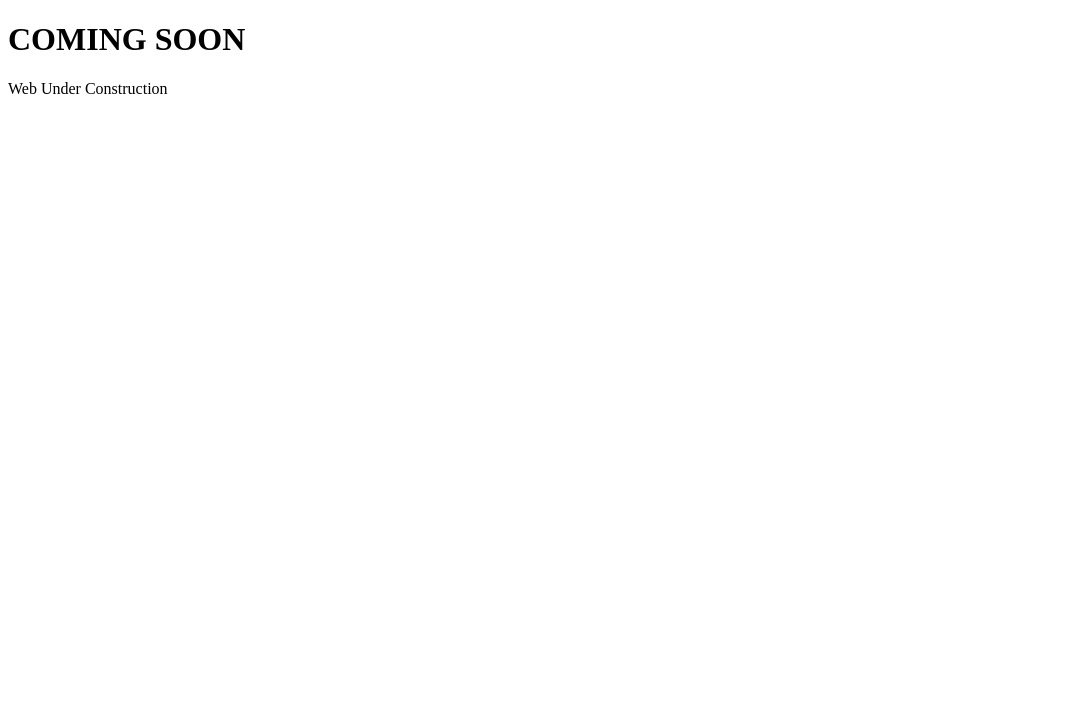
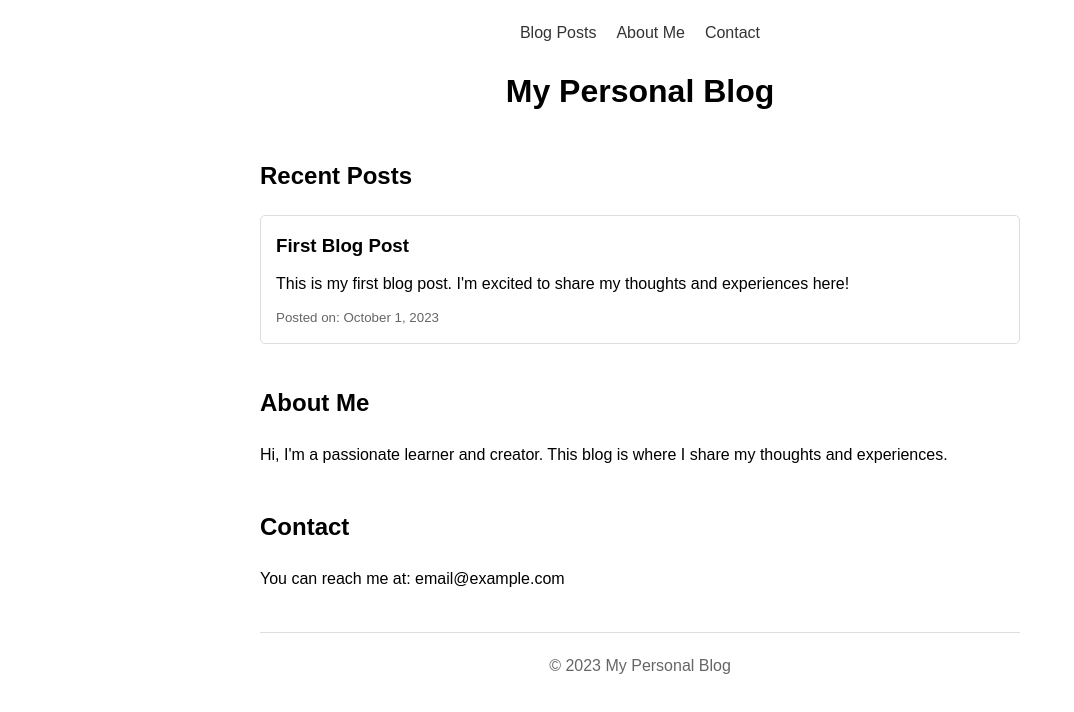
Before and after one commit to garyandreas/garyandreas.github.io, a plain HTML site: page index.html in a window 1280 px wide. Shown: the whole page, without its empty margins (0-1074 px from the left). Drawn offline with Linux system fonts and the light colour scheme.

Commit message:
simple css

```diff
--- a/index.html
+++ b/index.html
@@ -1,7 +1,46 @@
 <!DOCTYPE html>
-<html>
+<html lang="en">
+<head>
+    <meta charset="UTF-8">
+    <meta name="viewport" content="width=device-width, initial-scale=1.0">
+    <title>My Personal Blog</title>
+    <link rel="stylesheet" href="style.css">
+</head>
 <body>
-<h1>COMING SOON</h1>
-<p>Web Under Construction</p>
+    <header>
+        <nav>
+            <ul>
+                <li><a href="#posts">Blog Posts</a></li>
+                <li><a href="#about">About Me</a></li>
+                <li><a href="#contact">Contact</a></li>
+            </ul>
+        </nav>
+        <h1>My Personal Blog</h1>
+    </header>
+
+    <main>
+        <section id="posts">
+            <h2>Recent Posts</h2>
+            <article>
+                <h3>First Blog Post</h3>
+                <p>This is my first blog post. I'm excited to share my thoughts and experiences here!</p>
+                <small>Posted on: October 1, 2023</small>
+            </article>
+        </section>
+
+        <section id="about">
+            <h2>About Me</h2>
+            <p>Hi, I'm a passionate learner and creator. This blog is where I share my thoughts and experiences.</p>
+        </section>
+
+        <section id="contact">
+            <h2>Contact</h2>
+            <p>You can reach me at: email@example.com</p>
+        </section>
+    </main>
+
+    <footer>
+        <p>&copy; 2023 My Personal Blog</p>
+    </footer>
 </body>
 </html>
--- /dev/null
+++ b/style.css
@@ -0,0 +1,77 @@
+/* Basic Reset */
+* {
+    margin: 0;
+    padding: 0;
+    box-sizing: border-box;
+}
+
+/* General Styles */
+body {
+    font-family: Arial, sans-serif;
+    line-height: 1.6;
+    padding: 20px;
+    max-width: 800px;
+    margin: 0 auto;
+}
+
+/* Header Styles */
+header {
+    text-align: center;
+    margin-bottom: 40px;
+}
+
+header h1 {
+    margin: 20px 0;
+}
+
+nav ul {
+    list-style: none;
+    display: flex;
+    justify-content: center;
+    gap: 20px;
+    margin-bottom: 20px;
+}
+
+nav a {
+    text-decoration: none;
+    color: #333;
+}
+
+nav a:hover {
+    color: #666;
+}
+
+/* Section Styles */
+section {
+    margin-bottom: 40px;
+}
+
+h2 {
+    margin-bottom: 20px;
+}
+
+article {
+    margin-bottom: 20px;
+    padding: 15px;
+    border: 1px solid #ddd;
+    border-radius: 5px;
+}
+
+article h3 {
+    margin-bottom: 10px;
+}
+
+article small {
+    color: #666;
+    display: block;
+    margin-top: 10px;
+}
+
+/* Footer Styles */
+footer {
+    text-align: center;
+    margin-top: 40px;
+    padding-top: 20px;
+    border-top: 1px solid #ddd;
+    color: #666;
+}
```
